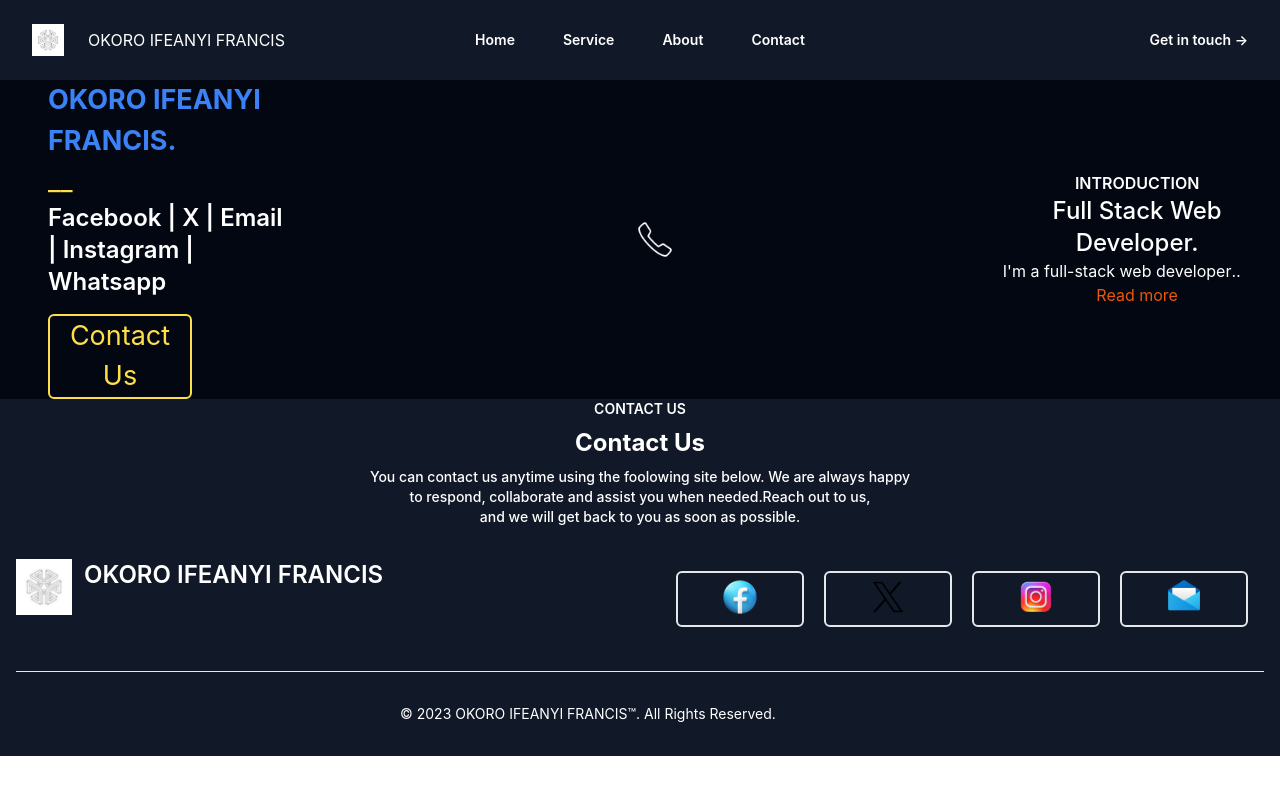
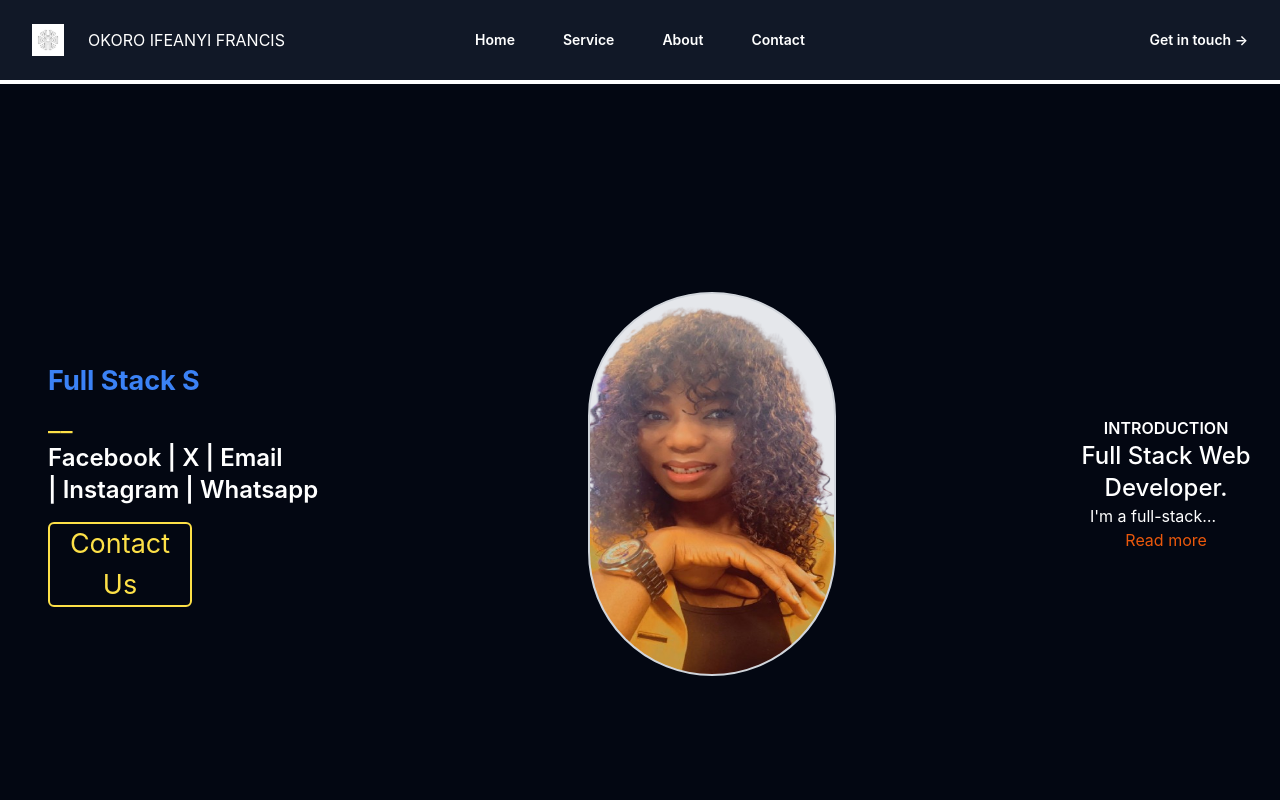
Before and after one commit to Ifycherry/MY-PORTFOLIO, a React (Create React App) app: page / in a window 1280 px wide. Shown: the top 800 px of the page. Built offline with nearby package versions, Linux system fonts and the light colour scheme.

Commit message:
Body change

```diff
--- a/src/component/Body.jsx
+++ b/src/component/Body.jsx
@@ -2,39 +2,49 @@
 import React from 'react'
 import { useState } from 'react';
 import { Typewriter } from 'react-simple-typewriter';
-import phone from "../picture.asset/phone.png"
+import profile from "../picture.asset/profile.png"
 
 export default function Body() {
   const [readmore, setReadmore] = useState(false)
   return (
     <>
 
-    <div className='flex flex-col md:flex-row items-center justify-around gap-80 bg-gray-950  overflow-hidden'>
-      <div className='ml-12'>
-      <h1 style = {{fontSize: '27px', fontweight: 600}}>
+    <div className='flex flex-col md:flex-row items-center justify-around gap-60 bg-gray-950  overflow-hidden w-full min-h-screen mt-1'>
+      <div className='ml-12 min-h-[40px]'>
+      <h1 style = {{fontSize: '27px', fontweight: 600, minWidth: "300px"}}>
       <span className='font-bold text-blue-500'>
       <Typewriter
-    words={['OKORO IFEANYI FRANCIS.']}
-    loop = {1}
+    // word={['OKORO IFEANYI FRANCIS.']}
+    words ={[
+      "OKORO IFEANYI FRANCIS.",
+      "Full Stack Software Developer",
+      "Frontend . Backend . Mobile"
+    ]}
+    loop = {true}
     startDelay = {100}
     cursorColor='#000'
+    cursor
     cursorStyle = "|"
     typeSpeed={100}
-    multiTextDelay = {1000}
-    autoStart = {true}
-    multiTextLoop = {true}
+    deleteSpeed={50}
+    delaySpeed={1000}
+    // multiTextDelay = {1000}
+    // autoStart = {true}
+    // multiTextLoop = {true}
     />
       </span>
     <p className='text-yellow-300'>__</p>
     <h5 className='font-semibold text-2xl text-white '>Facebook | X | Email <br/>| Instagram | Whatsapp </h5>
     <button className='border-2 border-yellow-300 rounded-md overflow-hidden text-yellow-300 font-normal mt-4 w-36'>Contact Us</button>
-    </h1>
+      </h1>
+
 
     </div>
-    <div className='text-white'>
-    <img src={phone} className='invert brightness-0' alt="phone" />
+    <div className=''>
+      {/* <div className='w-80 h-80 border-2 border-gray-900 rounded-full bg-gray-700 relative mb-40'></div> */}
+    <img src={profile} className='h-96 w-96  border-2 rounded-full border-gray-300 bg-gray-200 mr-32'  alt="profile" />
     </div>
-    <span className='text-center'>
+    <span className='text-center mr-6'>
 
       <h4 className='font-semibold text-white'>INTRODUCTION</h4>
       <h2 className='text-2xl font-medium text-white'>Full Stack Web <br/> Developer.</h2>
--- /dev/null
+++ b/src/component/Body1.jsx
@@ -0,0 +1,10 @@
+
+
+import React from 'react'
+
+export default function Body1() {
+  return (
+    <>
+    </>
+  )
+}
--- a/src/component/Home.jsx
+++ b/src/component/Home.jsx
@@ -2,6 +2,7 @@
 import Header from './Header';
 import Footer from "./Footer.jsx";
 import Body from "./Body.jsx";
+import Body1 from "./Body1.jsx";
 
 export default function Home() {
   return (
@@ -10,6 +11,7 @@ export default function Home() {
     <>
     <Header />
     <Body />
+    <Body1 />
     <Footer />
     </>
 
```
Also changed, not shown: src/picture.asset/profile.png (added).
